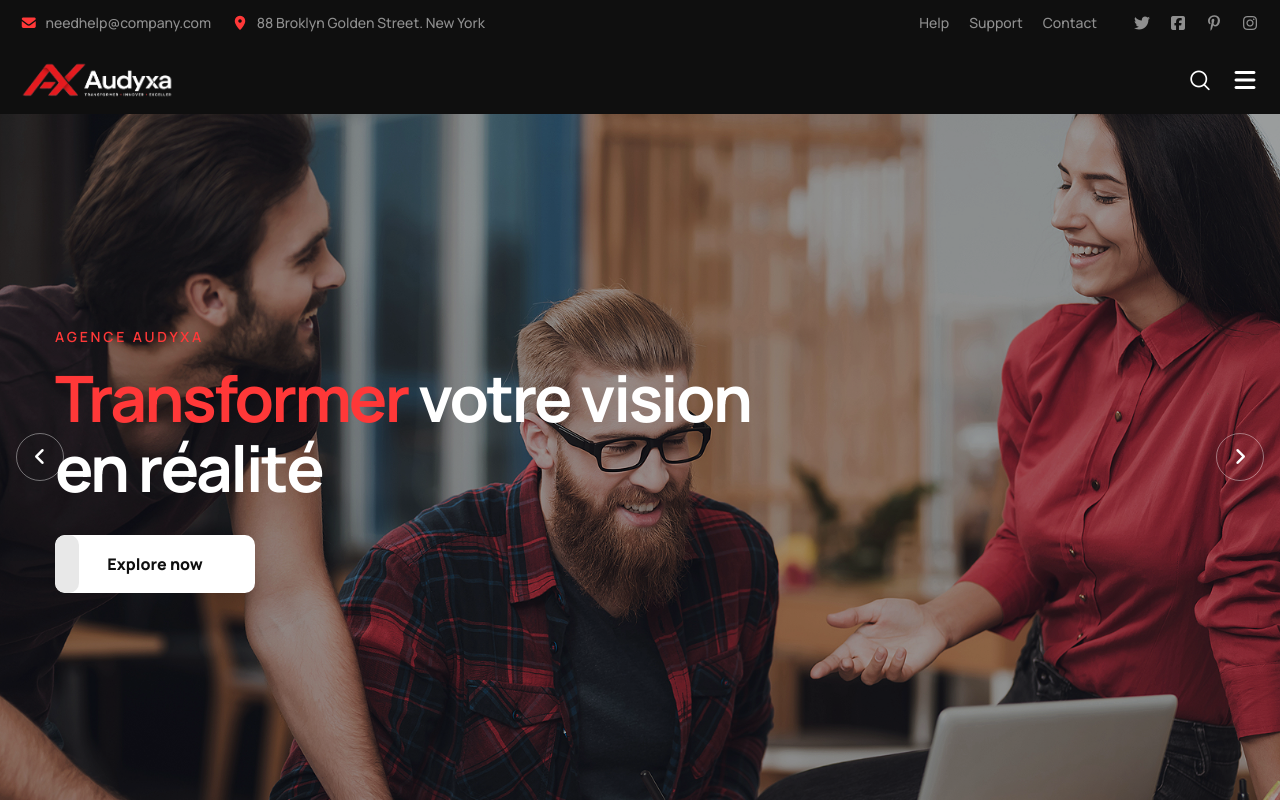
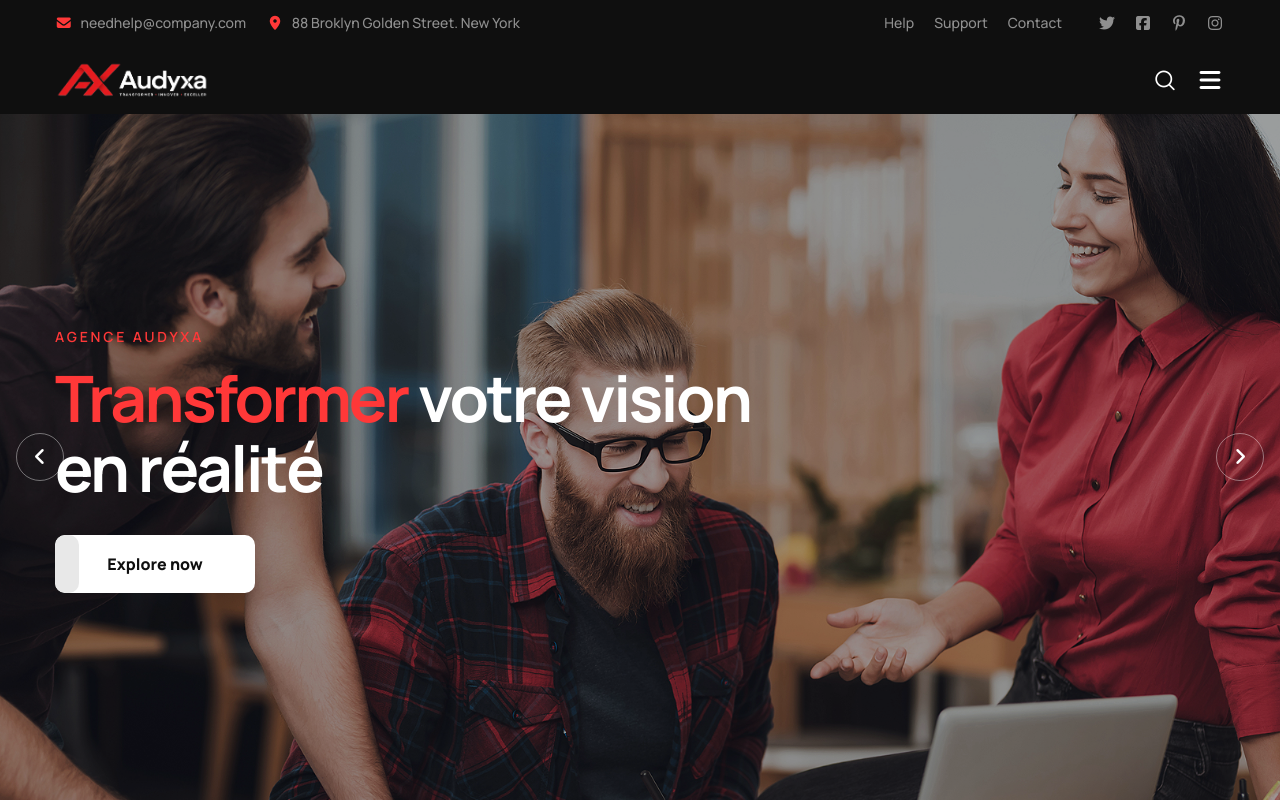
Before and after one commit to Deal-Club/audyxa-web, a Next.js app: page / in a window 1280 px wide. Shown: the top 802 px of the page. Built offline with nearby package versions, Linux system fonts and the light colour scheme.

Commit message:
fix: alignement du header (bandeau + nav + sticky) sur le même conteneur 1200px que le reste du site ; sticky plus compact avec logo agrandi

```diff
--- a/src/components/header.tsx
+++ b/src/components/header.tsx
@@ -49,7 +49,7 @@ export function Header() {
     <>
       <header ref={headerRef} className="main-header header-style-one relative z-30">
         <div className="header-top hidden bg-theme-1 lg:block">
-          <div className="inner-container mx-auto flex max-w-none items-center justify-between px-5 py-[8px] [@media(min-width:1440px)]:px-20">
+          <div className="auto-container flex items-center justify-between py-[8px]">
             <div className="top-left">
               <ul className="flex items-center">
                 <li className="mr-5 flex items-center gap-2 text-sm text-[#8f8f8f]">
@@ -82,7 +82,7 @@ export function Header() {
         </div>
 
         <div className="header-lower bg-theme-1">
-          <div className="mx-auto px-5 [@media(min-width:1440px)]:px-20">
+          <div className="auto-container">
             <div className="main-box flex h-[68px] items-center justify-between [@media(min-width:1440px)]:h-[80px]">
               <div className="logo-box">
                 <Link href="/" className="logo block w-[154px]">
@@ -136,9 +136,9 @@ export function Header() {
           style={{ transform: isSticky ? "translateY(0)" : "translateY(-100%)" }}
         >
           <div className="auto-container">
-            <div className="inner-container flex items-center justify-between py-[10px]">
-              <Link href="/" className="logo block w-[108px]">
-                <Image src="/images/logo-full.png" alt="Audyxa" width={108} height={28} className="h-[28px] w-[108px]" />
+            <div className="inner-container flex items-center justify-between py-[6px]">
+              <Link href="/" className="logo block w-[154px]">
+                <Image src="/images/logo-full.png" alt="Audyxa" width={154} height={40} className="h-[40px] w-[154px]" />
               </Link>
               <div className="hidden [@media(min-width:1440px)]:block">
                 <StickyNav />
```
